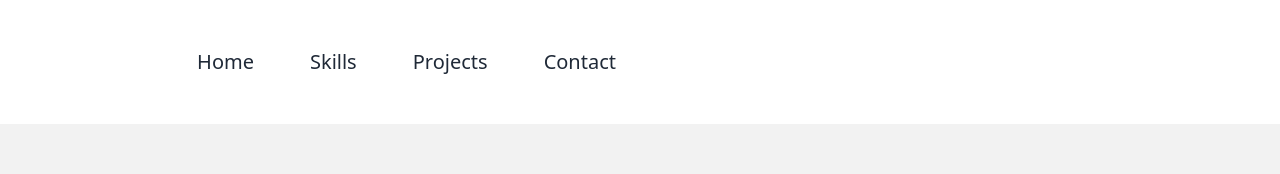
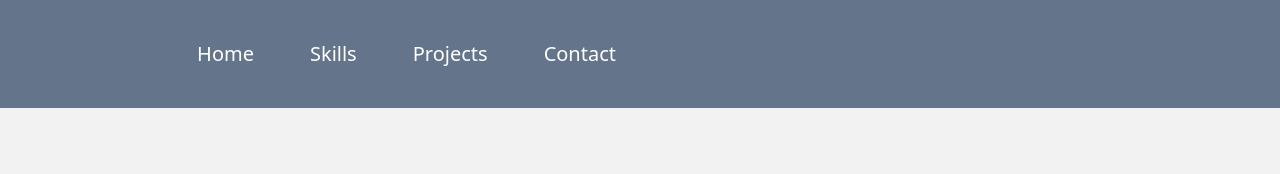
Before and after one commit to MritulAich/Mritul_Aich-Portfolio, a React (Vite) app: page / in a window 1280 px wide. Shown: the top 174 px of the page. Built offline with nearby package versions, Linux system fonts and the light colour scheme.

Commit message:
footer added

```diff
--- a/src/component/HireReason.jsx
+++ b/src/component/HireReason.jsx
@@ -27,7 +27,7 @@ const HireReason = () => {
         <section
             id="why-hire-me"
             ref={sectionRef}
-            className="py-12 bg-gradient-to-r from-blue-100 via-purple-50 to-blue-100"
+            className="py-12 bg-gradient-to-b from-blue-100 to-blue-50"
         >
             <div className="container mx-auto px-4">
                 <h2 className="text-4xl font-bold text-center mb-8">Why Hire Me?</h2>
--- a/src/component/Navbar.jsx
+++ b/src/component/Navbar.jsx
@@ -8,9 +8,9 @@ const Navbar = () => {
     </>
 
     return (
-        <div className="navbar bg-base-100">
+        <div className="navbar sticky top-0 z-10 bg-slate-500 text-white">
             <div className="navbar-end hidden lg:flex">
-                <ul className="menu menu-horizontal gap-6 text-xl my-6">
+                <ul className="menu menu-horizontal gap-6 text-xl my-4">
                     {navlinks}
                 </ul>
             </div>
@@ -32,7 +32,7 @@ const Navbar = () => {
                     </div>
                     <ul
                         tabIndex={0}
-                        className="menu menu-sm dropdown-content bg-base-100 rounded-box z-[1] mt-3 w-52 p-2 shadow">
+                        className="menu menu-sm bg-slate-900 dropdown-content rounded-box z-[1] mt-3 w-52 p-2 shadow">
                         {navlinks}
                     </ul>
                 </div>
```
